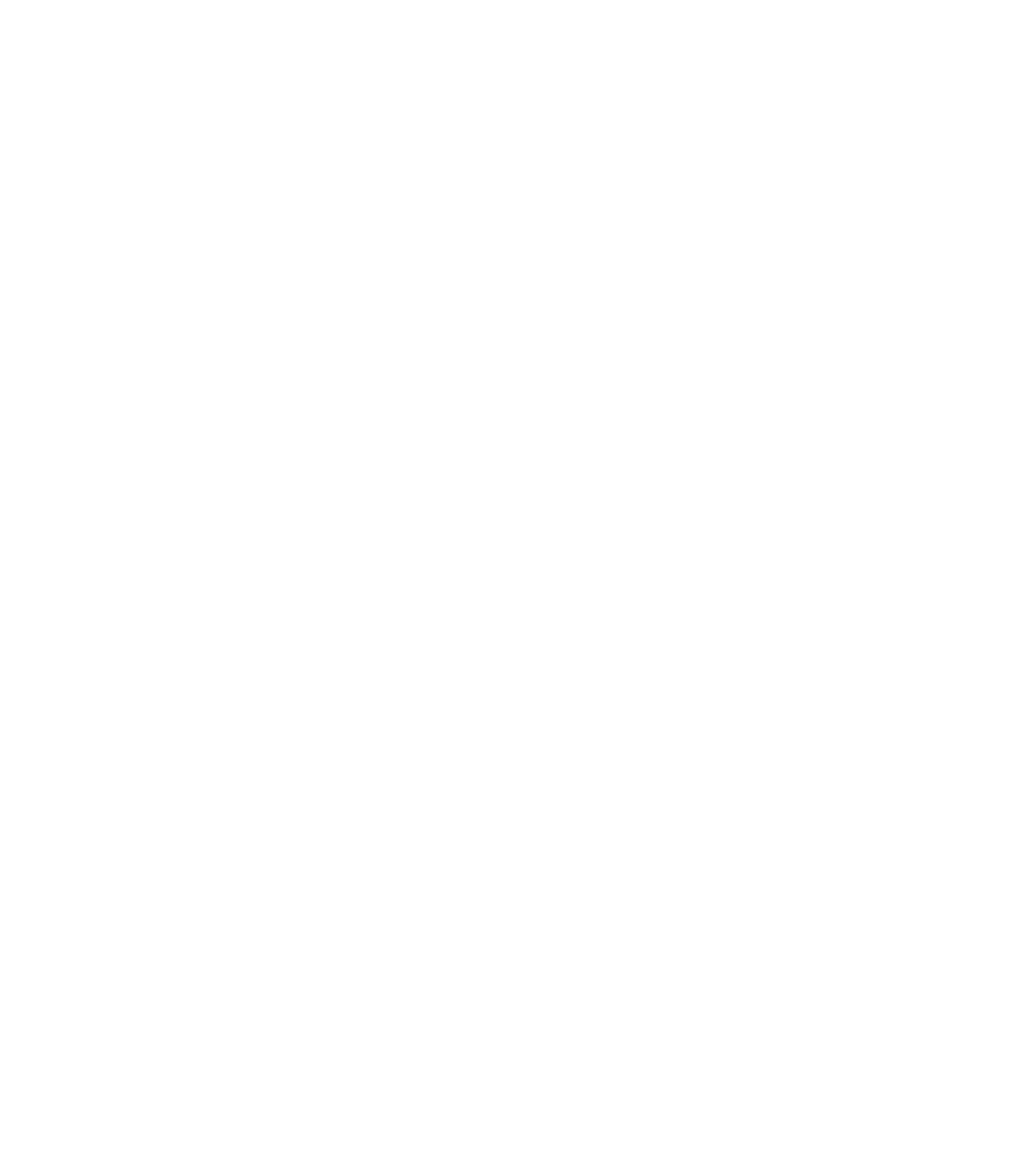
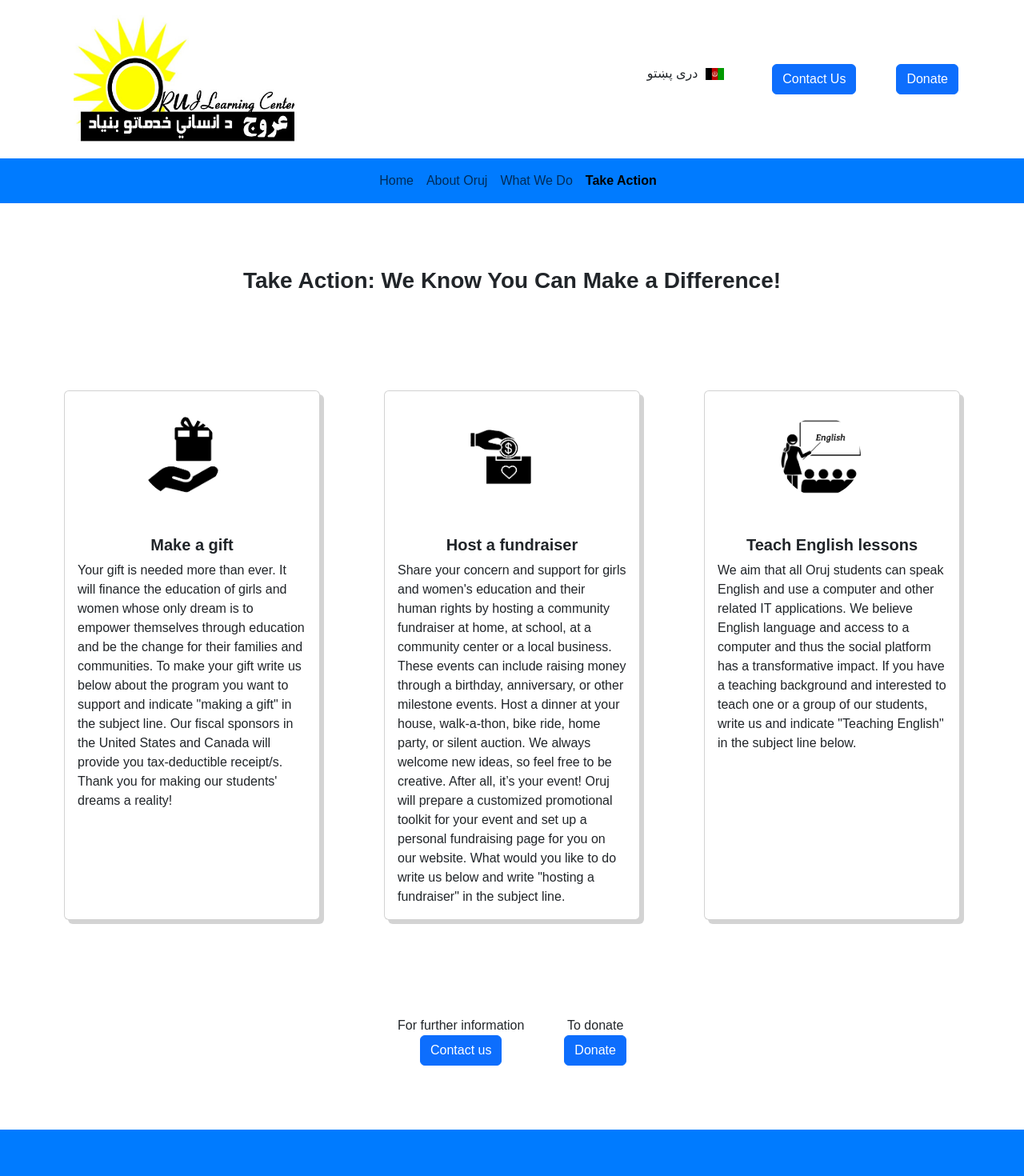
Before and after one commit to peanto/SEG3125_project2, a React (Create React App) app in the folder my-app/: page /takeAction in a window 1280 px wide. Shown: the top 1470 px of the page at 80% size. Before the commit the page ends 800 px from the top, so only its background shows below. Built offline with nearby package versions, Linux system fonts and the light colour scheme.

Commit message:
fixed version

```diff
--- a/my-app/package.json
+++ b/my-app/package.json
@@ -1,7 +1,7 @@
 {
   "name": "my-app",
   "version": "0.1.0",
-  "homepage": "https://sabasabasaba21.github.io/SEG3125_project2",
+  "homepage": ".",
   "private": true,
   "dependencies": {
     "@react-google-maps/api": "^2.19.3",
--- a/my-app/src/App.js
+++ b/my-app/src/App.js
@@ -5,35 +5,48 @@ import {
 
 } from "react-router-dom";
 
+
 import './App.css';
-import Home from './Home';
+
 import Header from './Header';
 import Footer from './Footer';
+import Home from './Home';
+import AboutOruj from './AboutOruj';
+import WhatWeDo from './WhatWeDo';
+import TakeAction from './TakeAction';
+import Contact from './Contact';
 import Donate from './Donate';
-import Contact from './Contact';
-import About from './AboutOruj';
+
+
+
 
 import 'bootstrap/dist/css/bootstrap.min.css';
 // import { Footer } from './footer';
 
 
 function App() {
+
   return (
+    <Router>
+    <div className="App">
+      <Header />
 
-    <Router basename="/SEG3125_project2">
-      <div className="App">
-        {/* <Header /> */}
-        <main>
+      <main className="content">
         <Routes>
           <Route path="/" element={<Home />} />
-            <Route path="/about" element={<About />} />
+          <Route path="/about" element={<AboutOruj />} />
+          <Route path="/WhatWeDo" element={<WhatWeDo />} />
+          <Route path="/takeAction" element={<TakeAction />} />
+          <Route path="/contact" element={<Contact />} />
           <Route path="/donate" element={<Donate />} />
-            <Route path="/contact" element={<Contact />} />
         </Routes>
       </main>
+
       <Footer />
     </div>
   </Router>
+
+
 
 
   );
--- a/my-app/src/Footer.js
+++ b/my-app/src/Footer.js
@@ -8,7 +8,9 @@ const Footer = () => {
     return (
         <footer className="footer">
             <div className="footer-logo">
+            <a className="logo" href="/">
                     <img src={logo} alt="Oruj Learning Center Logo" />
+                    </a>
                 </div>
             <div className="footer-content">
 
--- a/my-app/src/Header.js
+++ b/my-app/src/Header.js
@@ -1,14 +1,9 @@
+import React from 'react';
 import Container from 'react-bootstrap/Container';
 import Nav from 'react-bootstrap/Nav';
 import Navbar from 'react-bootstrap/Navbar';
 import Button from 'react-bootstrap/Button';
-import {
-    BrowserRouter as Router,
-    Routes,
-    Route,
-
-} from "react-router-dom";
-
+import { NavLink } from 'react-router-dom';
 
 import logo from './assets/oruj_logo.jpeg';
 import langIcon from './assets/afghan_flag.png';
@@ -23,72 +18,41 @@ import Donate from './Donate';
 function Header() {
   return (
     <header className="App-header">
-
       <Container className="Header-top">
-                <a className="logo" href="Home.js">
+        <a className="logo" href="/">
           <img src={logo} className="App-logo" alt="logo" />
-
-
         </a>
 
-                <div class="d-flex">
-
-
-
-
+        <div className="d-flex">
           <div className='help-buttons'>
             <Nav.Link className="switch-lang" href="#home">درى پښتو
               <img className="switch-lang-icon" src={langIcon} alt="Change language" />
             </Nav.Link>
-                        <Button href="Contact.js" variant="primary">Contact Us</Button>
-                        <Button href="Donate.js" variant="primary">Donate</Button>
+            <NavLink to="/contact">
+              <Button variant="primary">Contact Us</Button>
+            </NavLink>
+            <NavLink to="/donate">
+              <Button variant="primary">Donate</Button>
+            </NavLink>
           </div>
         </div>
+      </Container>
 
-
-            </Container>
-            <Router>
       <Navbar className="bg-body-tertiary">
-
-                    <Container styles="background-color: #007bff; ">
-
-
+        <Container style={{ backgroundColor: '#007bff' }}>
           <Navbar.Toggle aria-controls="basic-navbar-nav" />
           <Navbar.Collapse id="basic-navbar-nav">
             <Nav className="me-auto">
-
-
-                                <Nav.Link className="nav-item" href="Home.js">Home</Nav.Link>
-
-                                <Nav.Link className="nav-item" href="AboutOruj.js">About Oruj</Nav.Link>
-
-                                <Nav.Link className="nav-item" href="WhatWeDo.js">What We Do</Nav.Link>
-
-                                <Nav.Link className="nav-item" href="TakeAction.js">Take Action</Nav.Link>
-
-
+              <NavLink className="nav-link" to="/">Home</NavLink>
+              <NavLink className="nav-link" to="/about">About Oruj</NavLink>
+              <NavLink className="nav-link" to="/WhatWeDo">What We Do</NavLink>
+              <NavLink className="nav-link" to="/takeAction">Take Action</NavLink>
             </Nav>
           </Navbar.Collapse>
-
-
         </Container>
       </Navbar>
-                <Routes>
-                    <Route path="/Home.js" element={<Home />} />
-                    <Route path="/AboutOruj.js" element={<AboutOruj />} />
-                    <Route path="/WhatWeDo.js" element={<WhatWeDo />} />
-                    <Route path="/TakeAction.js" element={<TakeAction />} />
-                    <Route path="/Contact.js" element={<Contact />} />
-                    <Route path="/Donate.js" element={<Donate />} />
-                </Routes>
-
-            </Router>
-
-
     </header>
   );
 }
 
-
-
 export default Header;
--- a/my-app/src/Home.js
+++ b/my-app/src/Home.js
@@ -108,7 +108,7 @@ const Home = () => {
 
 
             <div className="explore-btn">
-                <Button href="WhatWeDo.js" variant="primary">
+                <Button href="WhatWeDo" variant="primary">
                     Explore what we do
                 </Button>
             </div>
--- a/my-app/src/TakeAction.js
+++ b/my-app/src/TakeAction.js
@@ -62,7 +62,7 @@ const TakeAction = () => {
                 <div className="contact-btn text-center">
                     <div>For further information</div>
 
-                    <Button href="Contact.js" variant="primary">
+                    <Button href="Contact" variant="primary">
                         Contact us
                     </Button>
                 </div>
@@ -70,7 +70,7 @@ const TakeAction = () => {
                 <div className="donate-btn text-center">
                     <div>To donate</div>
 
-                    <Button href="Donate.js" variant="primary">
+                    <Button href="Donate" variant="primary">
                         Donate
                     </Button>
                 </div>
```
Lines whose indentation alone changed are shown as unchanged.
